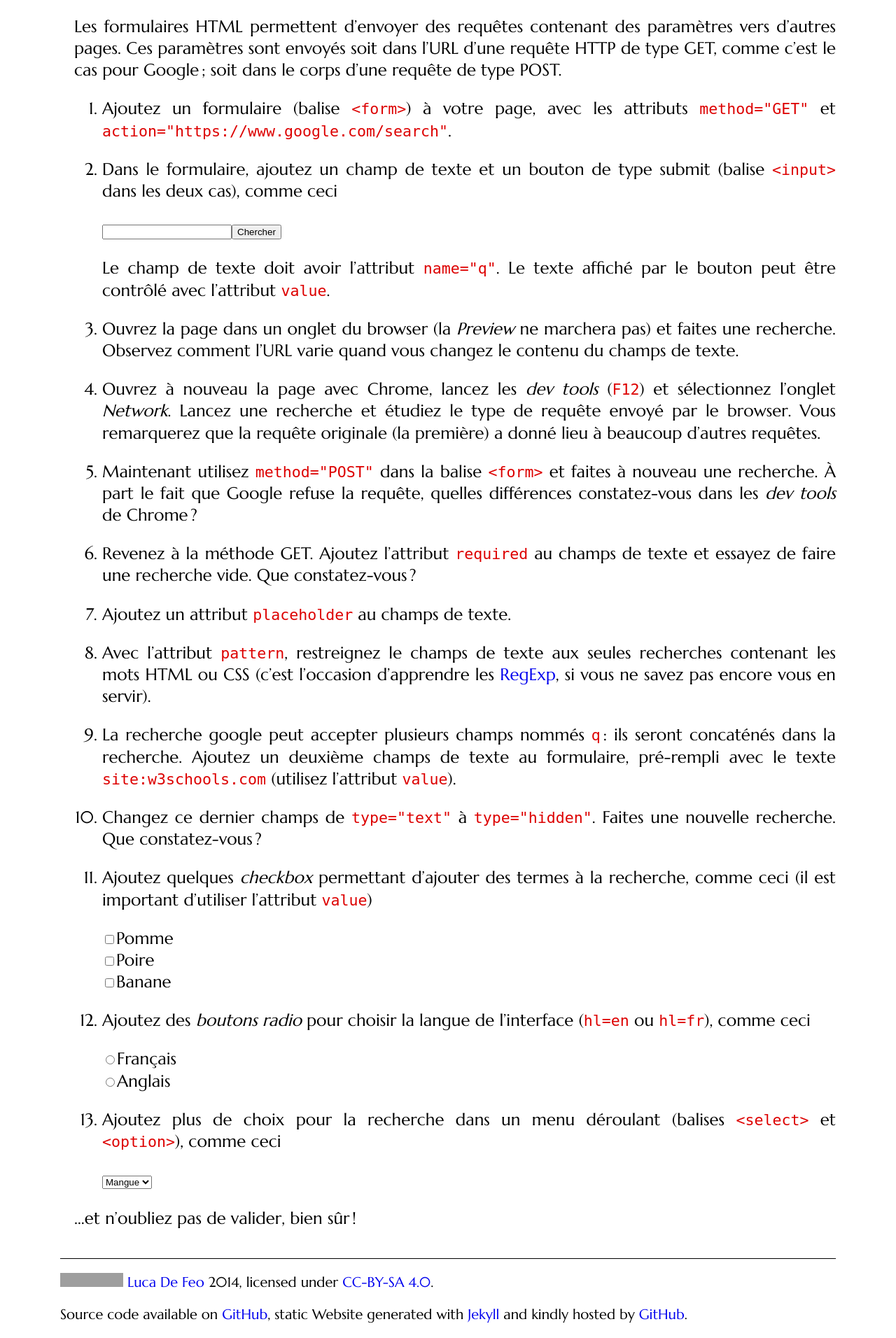
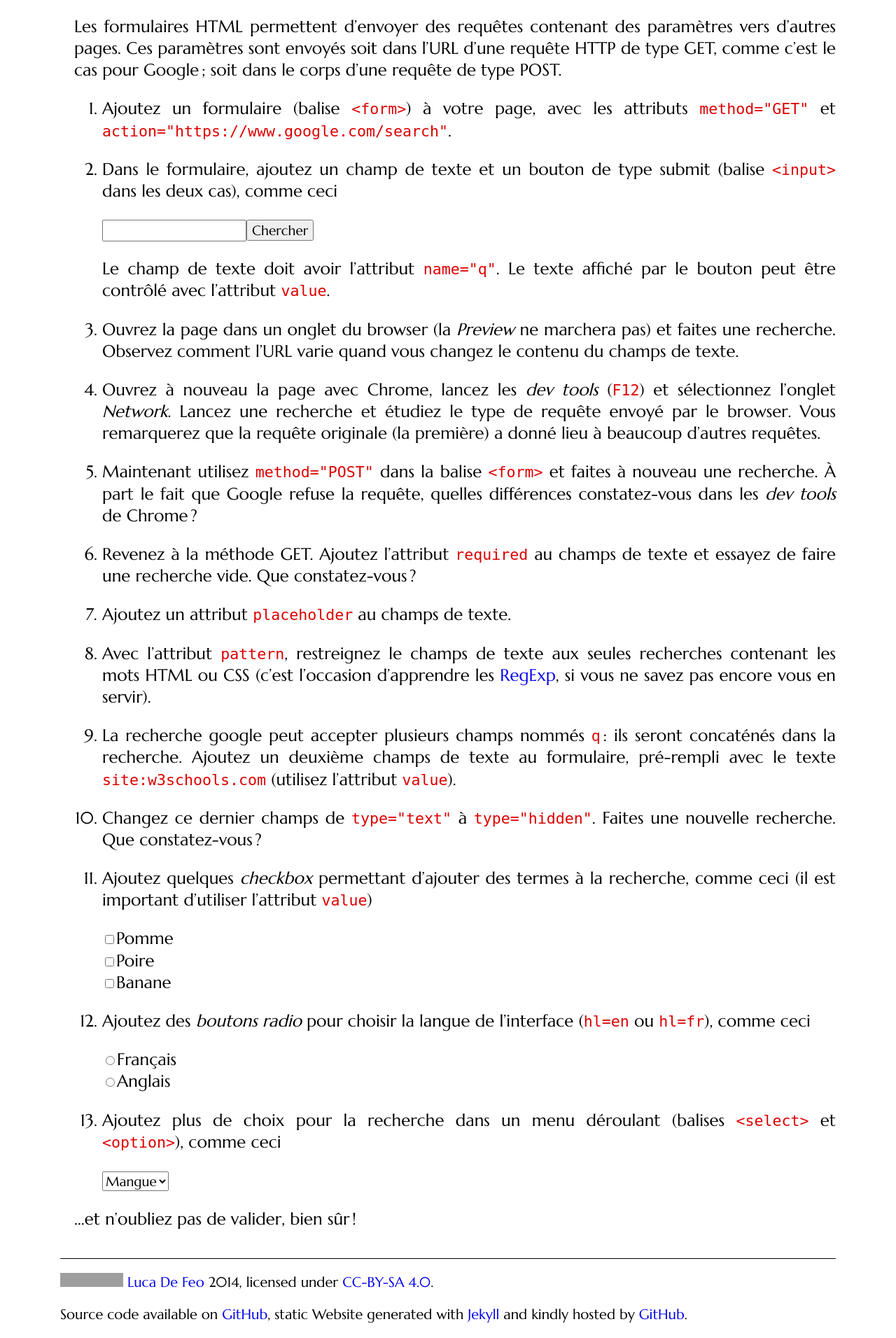
Before and after one commit to defeo/aws, a Jekyll site: the page built from tutorials/tutorial1.md, in a window 1280 px wide. Shown: the part 4127-6039 px from the top of the page at 70% size. Built offline with Jekyll 4.4.1, drawn with Linux system fonts in a browser that asks for light colours; some web fonts are replaced; grey boxes are pictures that could not be loaded.

Commit message:
Des fix pour les polices

```diff
--- a/css/main.css
+++ b/css/main.css
@@ -1,12 +1,13 @@
 @import "http://fonts.googleapis.com/css?family=Marcellus&subset=latin";
 @import "http://fonts.googleapis.com/css?family=Oxygen+Mono";
 
-html {
+html, input, textarea, select {
     font-family: 'Marcellus', serif;
     font-size: 18pt;
     line-height: 1.3;
 }
-code {
+input, textarea, select { font-size: 80% }
+code, .code {
     font-family: 'Oxygen Mono', mono;
     font-size: 0.9em ;
 }
```
